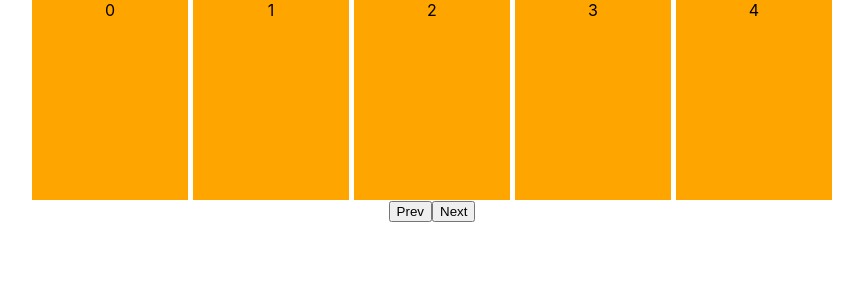
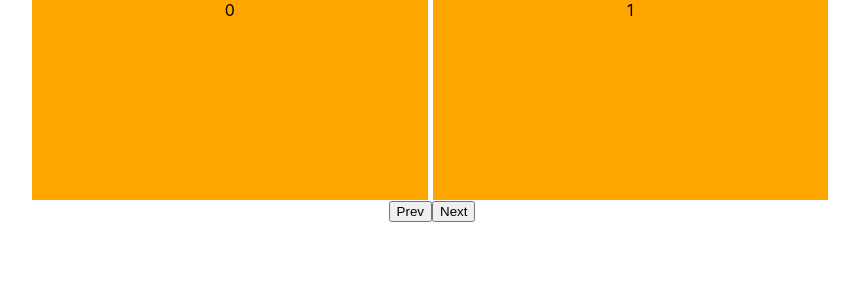
Before and after one commit to nickAndrey/react-slider, a React (Create React App) app: page / in a window 1280 px wide. Shown: the top 300 px of the page, without its empty margins (208-1071 px from the left). Built offline with nearby package versions, Linux system fonts and the light colour scheme.

Commit message:
feature(slider):
1. change the Slider structure to simplify it
2. simplify next/prev functions

```diff
--- a/src/App.tsx
+++ b/src/App.tsx
@@ -5,7 +5,7 @@ function App() {
   return (
     <div className='App'>
       <div style={{ width: 800, height: 200, margin: '0 auto' }}>
-        <Slider config={{ slidesToShow: 5, gap: 5 }}>
+        <Slider config={{ slidesToShow: 2, gap: 5 }}>
           {Array.from({ length: 10 }).map((_, index) => (
             <div key={index} style={{ height: '100%', width: '100%', backgroundColor: 'orange' }}>
               {index}
--- a/src/components/Slider.module.css
+++ b/src/components/Slider.module.css
@@ -6,10 +6,15 @@
     display: flex;
     overflow: hidden;
     height: 100%;
+    position: relative;
 
     .track {
       display: flex;
+      height: 100%;
       transition: transform 0.5s ease-in-out;
+      position: absolute;
+      top: 0;
+      left: 0;
     }
   }
 }
--- a/src/components/Slider.tsx
+++ b/src/components/Slider.tsx
@@ -1,15 +1,5 @@
 import { Children, FC, ReactNode, useEffect, useRef, useState } from 'react';
 import styles from './Slider.module.css';
-
-function splitAnArrayByChunks<T>(array: T[], chunkSize: number): T[][] {
-  const chunks: T[][] = [];
-  const arrayCopy = [...array];
-
-  while (arrayCopy.length) {
-    chunks.push(arrayCopy.splice(0, chunkSize));
-  }
-  return chunks;
-}
 
 type SliderProps = {
   children: ReactNode;
@@ -20,114 +10,53 @@ type SliderProps = {
 };
 
 const Slider: FC<SliderProps> = ({ children, config }) => {
+  const slidesContainerRef = useRef<HTMLDivElement>(null);
   const trackRef = useRef<HTMLDivElement>(null);
-  const slideContainerRef = useRef<HTMLDivElement>(null);
 
+  const [trackWidth, setTrackWidth] = useState(0);
+  const [slideWidth, setSlideWidth] = useState(0);
   const [currentSlide, setCurrentSlide] = useState(0);
-  const [slides, setSlides] = useState<ReactNode[]>([]);
-
-  const [touchStart, setTouchStart] = useState(0);
-  const [touchEnd, setTouchEnd] = useState(0);
-  const [dragStart, setDragStart] = useState(0);
-  const [dragEnd, setDragEnd] = useState(0);
 
   const moveToTheNextSlide = () => {
-    const currentSlideElement = trackRef.current?.children[currentSlide];
-    const firstItemInCurrentSlide = currentSlideElement?.children[0];
-
-    const itemWidth = (firstItemInCurrentSlide as HTMLElement)?.offsetWidth + (config?.gap || 0);
-
-    if (currentSlide < slides.length && itemWidth) {
-      setCurrentSlide(currentSlide + 1);
-
-      if (trackRef.current) {
-        trackRef.current.style.transform = `translateX(-${itemWidth * (currentSlide + 1)}px)`;
+    if (trackRef.current && config?.slidesToShow) {
+      if (currentSlide < Children.count(children) - config.slidesToShow) {
+        trackRef.current.style.transform = `translateX(-${slideWidth * (currentSlide + 1)}px)`;
+        setCurrentSlide(currentSlide + 1);
       }
     }
   };
 
   const moveToThePrevSlide = () => {
-    const firstSlideElement = trackRef.current?.firstChild;
-    const firstChildOfFirstSlide = firstSlideElement?.firstChild;
-
-    const itemWidth = (firstChildOfFirstSlide as HTMLElement)?.offsetWidth + (config?.gap || 0);
-
-    if (currentSlide > 0 && itemWidth) {
-      setCurrentSlide(currentSlide - 1);
-
-      if (trackRef.current) {
-        trackRef.current.style.transform = `translateX(-${itemWidth * (currentSlide - 1)}px)`;
+    if (trackRef.current) {
+      if (currentSlide > 0) {
+        trackRef.current.style.transform = `translateX(-${slideWidth * (currentSlide - 1)}px)`;
+        setCurrentSlide(currentSlide - 1);
       }
     }
   };
 
-  // Touch events
-  const onTouchStart = (e: React.TouchEvent) => setTouchStart(e.targetTouches[0].clientX);
-  const onTouchMove = (e: React.TouchEvent) => setTouchEnd(e.targetTouches[0].clientX);
-  const onTouchEnd = () => {
-    if (touchStart - touchEnd > 150) {
-      moveToTheNextSlide();
+  useEffect(() => {
+    if (slidesContainerRef.current) {
+      const slideWidth = slidesContainerRef.current.offsetWidth / (config?.slidesToShow || 1);
+      const trackWidth = slideWidth * Children.count(children);
+
+      setSlideWidth(slideWidth);
+      setTrackWidth(trackWidth);
     }
-
-    if (touchStart - touchEnd < -150) {
-      moveToThePrevSlide();
-    }
-  };
-
-  // Drag and drop
-  const onDragStart = (e: React.DragEvent) => setDragStart(e.clientX);
-  const onDragOver = (e: React.DragEvent) => setDragEnd(e.clientX);
-  const onDragEnd = () => {
-    if (dragStart - dragEnd > 150) {
-      moveToTheNextSlide();
-    }
-
-    if (dragStart - dragEnd < -150) {
-      moveToThePrevSlide();
-    }
-  };
-
-  // Splitting children into slides by chunks
-  useEffect(() => {
-    if (children) {
-      const slides = splitAnArrayByChunks(Children.toArray(children), config?.slidesToShow || 1);
-      setSlides(slides);
-    }
-  }, [children, config?.slidesToShow]);
-
-  const renderSlide = (slide: ReactNode, index: number): ReactNode => {
-    return (
-      <div
-        key={index}
-        style={{
-          display: 'grid',
-          gridTemplateColumns: `repeat(${config?.slidesToShow || 1}, 1fr)`,
-          gap: `${config?.gap || 0}px`,
-          width: slideContainerRef.current ? `${slideContainerRef.current.clientWidth}px` : '100%',
-        }}
-      >
-        {slide}
-      </div>
-    );
-  };
+  }, [children, config?.gap, config?.slidesToShow]);
 
   return (
     <div className={styles.slider}>
-      <div ref={slideContainerRef} className={styles['slides-container']}>
+      <div ref={slidesContainerRef} className={styles['slides-container']}>
         <div
           ref={trackRef}
           className={styles['track']}
-          onTouchStart={onTouchStart}
-          onTouchMove={onTouchMove}
-          onTouchEnd={onTouchEnd}
-          onDragStart={onDragStart}
-          onDragOver={onDragOver}
-          onDragEnd={onDragEnd}
           style={{
             gap: `${config?.gap || 0}px`,
+            width: `${trackWidth}px`,
           }}
         >
-          {slides.map((slide, index) => renderSlide(slide, index))}
+          {children}
         </div>
       </div>
 
```
